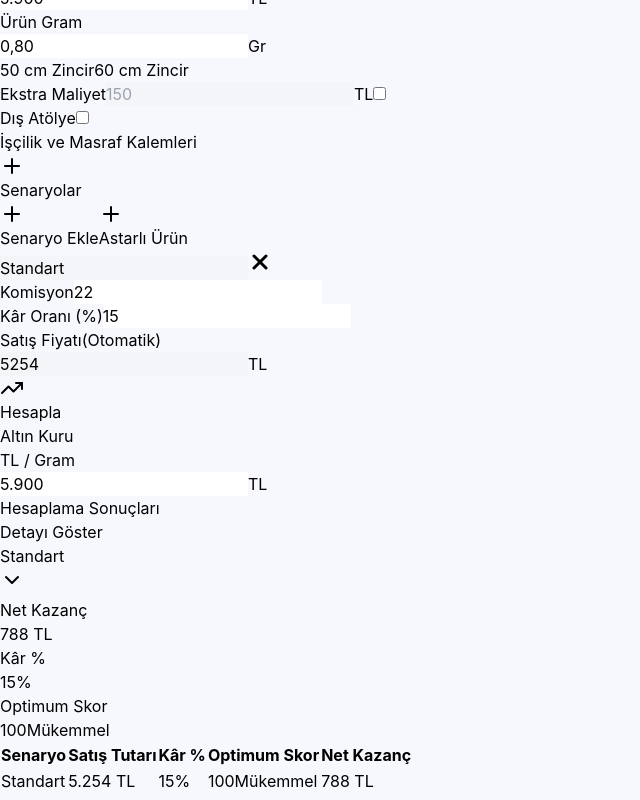
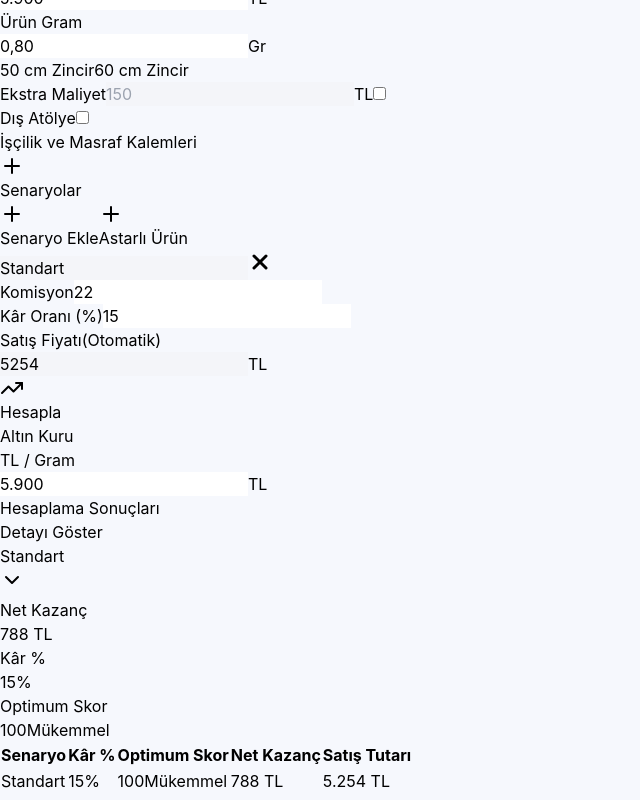
Before and after one commit to kyntfkc/kar-hesap, a React (Vite) app: page / in a window 1280 px wide. Both pictures are taken after a click on the button "Hesapla". Shown: the part 1491-2291 px from the top of the page, without its empty margins (0-640 px from the left). Built offline with nearby package versions, Linux system fonts and the light colour scheme; no server answers.

Commit message:
Hesaplama detaylarına Alış Fiyatı eklendi ve sütun sıralaması güncellendi

```diff
--- a/src/components/ResultsTable.tsx
+++ b/src/components/ResultsTable.tsx
@@ -143,6 +143,13 @@ function ResultsTableImpl({ results, onSaveScenario, showCommission = false, sho
                       </div>
                     </div>
 
+                    <div className="bg-white rounded-lg p-3 border border-slate-200">
+                      <div className="text-xs text-slate-600 font-medium mb-1">Alış Fiyatı</div>
+                      <div className="text-base font-semibold text-slate-900">
+                        {formatNumber(result.purchasePrice)} <span className="text-sm text-slate-500">TL</span>
+                      </div>
+                    </div>
+
                     {showCommission && (
                       <div className="bg-white rounded-lg p-3 border border-slate-200">
                         <div className="text-xs text-slate-600 font-medium mb-1">Komisyon</div>
@@ -188,13 +195,15 @@ function ResultsTableImpl({ results, onSaveScenario, showCommission = false, sho
             <th className="px-2 py-2 text-left text-[11px] sm:text-xs font-bold text-slate-700 uppercase tracking-wider">
               Senaryo
             </th>
-            <th className="px-2 py-2 text-left text-[11px] sm:text-xs font-bold text-slate-700 uppercase tracking-wider">
-              Satış Tutarı
+            {showCommission && (
+              <>
+                <th className="px-2 py-2 text-center text-[11px] sm:text-xs font-bold text-slate-700 uppercase tracking-wider">
+                  Alış Fiyatı
                 </th>
-            {showCommission && (
                 <th className="px-2 py-2 text-center text-[11px] sm:text-xs font-bold text-slate-700 uppercase tracking-wider">
                   Komisyon
                 </th>
+              </>
             )}
             <th className="px-2 py-2 text-center text-[11px] sm:text-xs font-bold text-slate-700 uppercase tracking-wider">
               Kâr %
@@ -202,14 +211,17 @@ function ResultsTableImpl({ results, onSaveScenario, showCommission = false, sho
             <th className="px-2 py-2 text-center text-[11px] sm:text-xs font-bold text-slate-700 uppercase tracking-wider">
               Optimum Skor
             </th>
+            <th className="px-2 py-2 text-center text-[11px] sm:text-xs font-bold text-slate-700 uppercase tracking-wider">
+              Net Kazanç
+            </th>
+            <th className="px-2 py-2 text-left text-[11px] sm:text-xs font-bold text-slate-700 uppercase tracking-wider">
+              Satış Tutarı
+            </th>
             {showBank && (
               <th className="px-2 py-2 text-center text-[11px] sm:text-xs font-bold text-slate-700 uppercase tracking-wider">
                 Bankaya Yatan
               </th>
             )}
-            <th className="px-2 py-2 text-center text-[11px] sm:text-xs font-bold text-slate-700 uppercase tracking-wider">
-              Net Kazanç
-            </th>
             {onSaveScenario && (
               <th className="px-2 py-2 text-right text-[11px] sm:text-xs font-bold text-slate-700 uppercase tracking-wider">Kaydet</th>
             )}
@@ -248,17 +260,19 @@ function ResultsTableImpl({ results, onSaveScenario, showCommission = false, sho
                     {result.platform}
                   </span>
                 </td>
-                <td className="px-2 py-2 whitespace-nowrap">
+                {showCommission && (
+                  <>
+                    <td className="px-2 py-2 whitespace-nowrap text-center">
                       <span className="text-xs sm:text-sm font-semibold text-slate-900">
-                    {formatNumber(result.salePrice)} <span className="text-slate-500 font-medium">TL</span>
+                        {formatNumber(result.purchasePrice)} <span className="text-slate-500 font-medium">TL</span>
                       </span>
                     </td>
-                {showCommission && (
                     <td className="px-2 py-2 whitespace-nowrap text-center">
                       <span className="text-xs sm:text-sm font-medium text-slate-700">
                         {commissionDisplay}
                       </span>
                     </td>
+                  </>
                 )}
                 <td className="px-2 py-2 whitespace-nowrap text-center">
                   <span className="text-sm sm:text-base font-bold text-slate-900">
@@ -291,6 +305,16 @@ function ResultsTableImpl({ results, onSaveScenario, showCommission = false, sho
                     <span className="text-xs text-slate-400">-</span>
                   )}
                 </td>
+                <td className="px-2 py-2 whitespace-nowrap text-center">
+                  <span className={`inline-block px-3 py-1.5 sm:px-4 sm:py-2 rounded-lg ${profitBgColor} text-slate-800 font-bold text-xs sm:text-sm hover:scale-105 transition-transform`}>
+                    {formatNumber(result.netProfit)} TL
+                  </span>
+                </td>
+                <td className="px-2 py-2 whitespace-nowrap">
+                  <span className="text-xs sm:text-sm font-semibold text-slate-900">
+                    {formatNumber(result.salePrice)} <span className="text-slate-500 font-medium">TL</span>
+                  </span>
+                </td>
                 {showBank && (
                   <td className="px-2 py-2 whitespace-nowrap text-center">
                     <span className="text-xs sm:text-sm font-semibold text-amber-800">
@@ -298,11 +322,6 @@ function ResultsTableImpl({ results, onSaveScenario, showCommission = false, sho
                     </span>
                   </td>
                 )}
-                <td className="px-2 py-2 whitespace-nowrap text-center">
-                  <span className={`inline-block px-3 py-1.5 sm:px-4 sm:py-2 rounded-lg ${profitBgColor} text-slate-800 font-bold text-xs sm:text-sm hover:scale-105 transition-transform`}>
-                    {formatNumber(result.netProfit)} TL
-                  </span>
-                </td>
                 {onSaveScenario && (
                   <td className="px-2 py-2 whitespace-nowrap text-right">
                     <button
--- a/src/components/WholesaleCalculator.tsx
+++ b/src/components/WholesaleCalculator.tsx
@@ -288,7 +288,8 @@ function WholesaleCalculator({ onNavigateToRetail }: WholesaleCalculatorProps =
   // ResultsTable için ProfitResult formatına dönüştür
   const convertToProfitResult = (result: WholesaleResult): any => ({
     ...result,
-    bankayaYatan: result.salePrice - result.commissionAmount
+    bankayaYatan: result.salePrice - result.commissionAmount,
+    purchasePrice: result.purchasePrice
   })
 
   return (
--- a/src/types.ts
+++ b/src/types.ts
@@ -38,6 +38,7 @@ export interface ProfitResult {
   netProfit: number
   profitRate: number
   bankayaYatan: number
+  purchasePrice: number
   optimumScore?: number
 }
 
@@ -74,6 +75,7 @@ export interface WholesaleResult {
   totalExpenses: number
   netProfit: number
   profitRate: number
+  purchasePrice: number
   optimumScore?: number
 }
 export interface SilverProductInfo {
@@ -117,5 +119,6 @@ export interface SilverResult {
   netProfit: number
   profitRate: number
   bankayaYatan: number
+  purchasePrice: number
   optimumScore?: number
 }
--- a/src/utils/calculations.ts
+++ b/src/utils/calculations.ts
@@ -108,6 +108,7 @@ export function calculateProfit(
     netProfit,
     profitRate,
     bankayaYatan,
+    purchasePrice,
     optimumScore
   }
 }
@@ -242,6 +243,7 @@ export function calculateWholesaleProfit(
     totalExpenses,
     netProfit,
     profitRate,
+    purchasePrice,
     optimumScore
   }
 }
@@ -403,6 +405,7 @@ export function calculateSilverProfit(
     netProfit,
     profitRate,
     bankayaYatan,
+    purchasePrice,
     optimumScore
   }
 }
```
Lines whose indentation alone changed are shown as unchanged.
